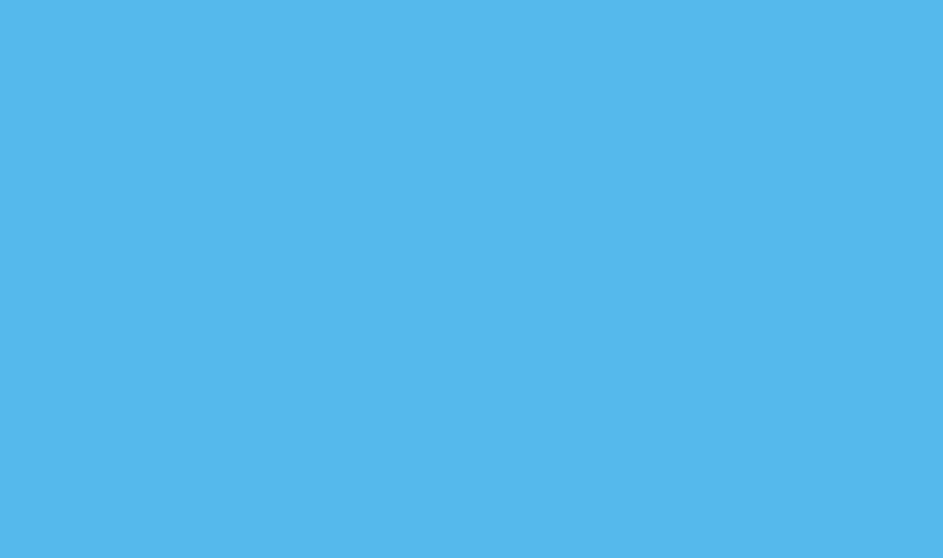
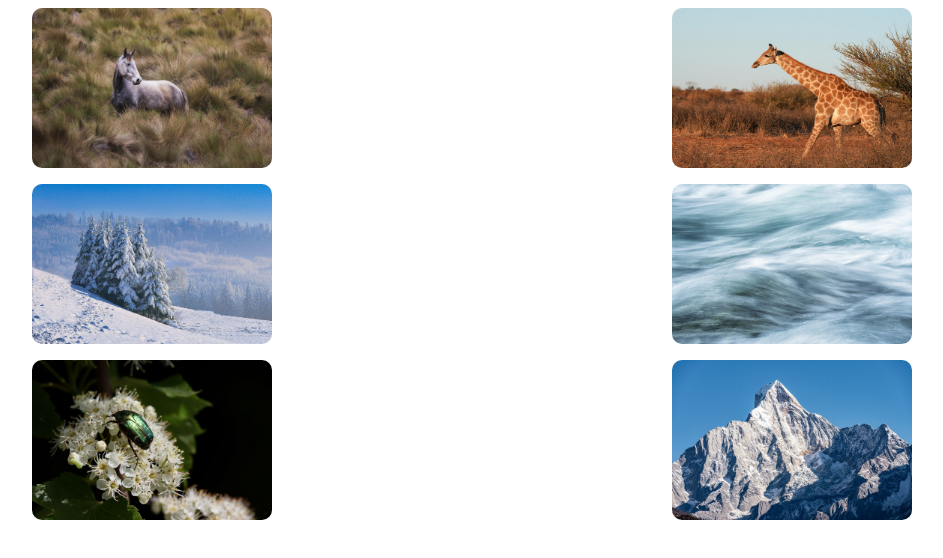
Before and after one commit to Gipsy1403/projet-OH-, a plain HTML site: page index.html in a window 1280 px wide. Shown: the whole page, without its empty margins (168-1111 px from the left). Drawn offline with Linux system fonts and the light colour scheme.

Commit message:
deuxième page terminée

```diff
--- a/assets/css/style.css
+++ b/assets/css/style.css
@@ -6,7 +6,27 @@
 }
 
 body {
-  background-color: rgb(85, 185, 236);
+
 }
 
 /*# sourceMappingURL=style.css.map */
+div{
+  display: grid;
+  grid-template-columns: 1fr 1fr;
+  grid-template-rows: 1fr 1fr;
+  width: auto;
+  margin: auto;
+}
+div img{
+  height: 10rem;
+  width: 15rem;
+  margin: 0.5rem;
+  border-radius: 10px;
+  justify-self: center;
+}
+
+@media screen and (max-width: 700px) {
+  div{
+    grid-template-columns: 1fr;
+  }
+}
--- a/index.html
+++ b/index.html
@@ -5,9 +5,17 @@
     <meta name="viewport" content="width=device-width, initial-scale=1.0">
     <link rel="stylesheet" href="assets/css/all.css">
     <link rel="stylesheet" href="assets/css/style.css">
-    <title>Document</title>
+    <title>page 2</title>
 </head>
 <body>
+    <div>
+        <img src="assets/image/animal-9113761_1280.jpg" alt="cheval dans un prés">
+        <img src="assets/image/giraffe-9146077_1280.jpg" alt="girafe dans la faune">
+        <img src="assets/image/mountains-8540737_1280.jpg" alt="Sapins enneigés en montagne">
+        <img src="assets/image/river-9155147_1280.jpg" alt="rivière">
+        <img src="assets/image/shiny-gold-rose-beetle-8744981_1280.jpg" alt="scarabée vert sur une fleur">
+        <img src="assets/image/siguniang-mountain-8568913_1280.jpg" alt="Montagnes enneigées">
+    </div>
 
 </body>
 </html>
```
